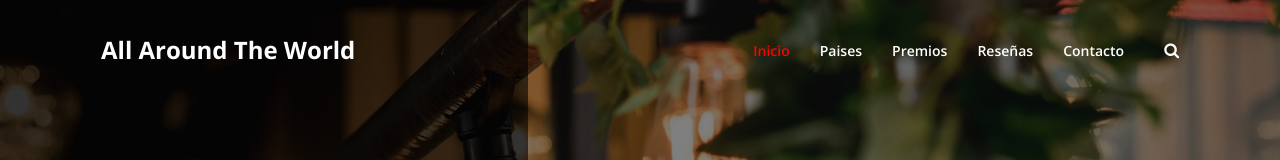
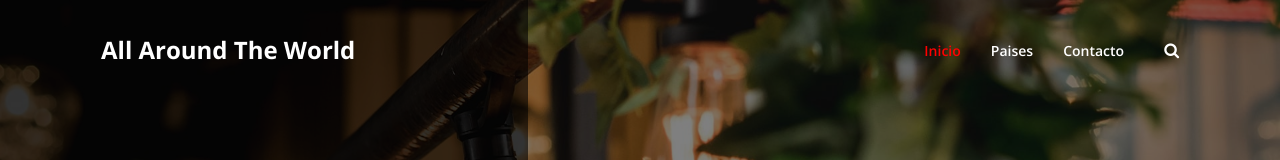
Before and after one commit to Franccescoo/ALL_AROUND_THE_WORLD, a plain HTML site: page All_Around_the_World/contact.html in a window 1280 px wide. Shown: the top 160 px of the page. Drawn offline with nearby package versions, Linux system fonts and the light colour scheme; some packages are replaced by stand-ins of ours.

Commit message:
Elimine pestañas en la seccion de contactos

```diff
--- a/All_Around_the_World/contact.html
+++ b/All_Around_the_World/contact.html
@@ -65,12 +65,6 @@
                                 </li>
                                 <li class="nav-item">
                                     <a class="nav-link" href="menu.html">Paises</a>
-                                </li>
-                                <li class="nav-item">
-                                    <a class="nav-link" href="#awards">Premios</a>
-                                </li>
-                                <li class="nav-item">
-                                    <a class="nav-link" href="#testimonial">Reseñas</a>
                                 </li>
                                 <li class="nav-item">
                                     <a class="nav-link" href="contact.html">Contacto</a>
```
